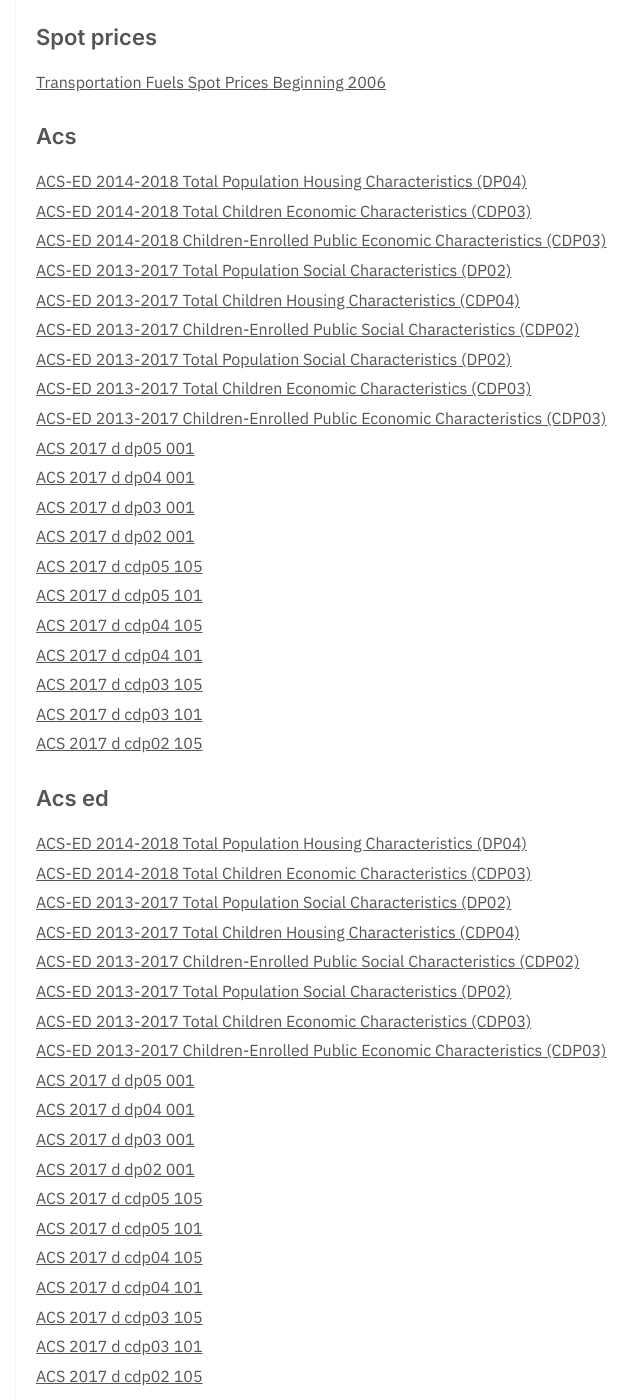
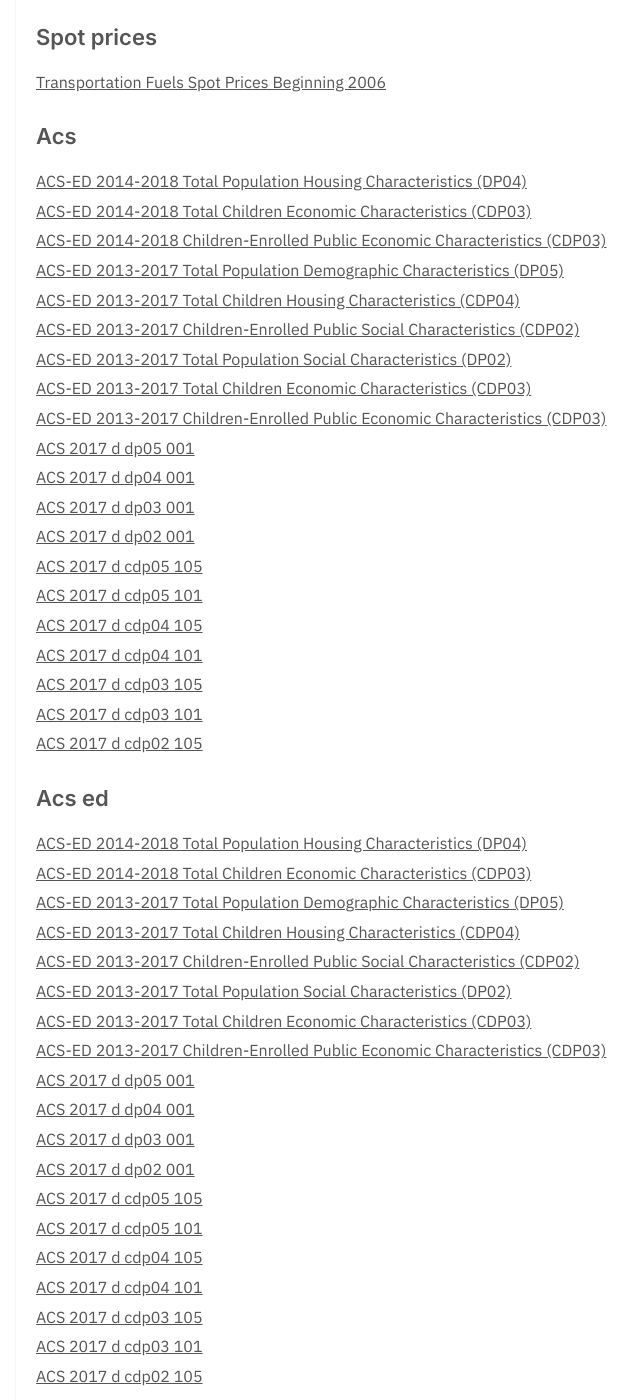
Before and after one commit to dayda-entities/department-of-education, a Jekyll site: the page built from tags.md, in a window 1280 px wide and 1400 px high, scrolled down 10813 px. Shown: the whole window, without its empty margins (294-934 px from the left). Built offline with Jekyll 4.4.1, drawn with Linux system fonts in a browser that asks for light colours; some of the changed text lies outside the part shown.

```diff
--- a/_posts/2021-05-01-acs-ed-2013-2017-total-populat.md
+++ b/_posts/2021-05-01-acs-ed-2013-2017-total-populat.md
@@ -1,24 +1,24 @@
 ---
-title: ACS-ED 2013-2017 Total Population Social Characteristics (DP02)
-created: '2021-05-01T06:58:40.913609'
-modified: '2021-05-01T06:58:40.913620'
+title: ACS-ED 2013-2017 Total Population Demographic Characteristics (DP05)
+created: '2021-05-01T06:58:39.113314'
+modified: '2021-05-01T06:58:39.113321'
 state: active
 type: dataset
 tags:
   - Acs
   - Acs Ed
   - American Community Survey
+  - Demographic
   - Department Of Education
   - Edge
-  - Education Demographic Geographic Estimates
+  - Education Demographic And Geographic Estimates Program
   - National Center For Education Statistics
   - Nces
-  - School District
-  - Social
+  - School Districts
   - U S Census Bureau
 groups: []
 csv_url: >-
-  https://data-nces.opendata.arcgis.com/datasets/cab3accd8ca541f68f988b3fe3278e7c_0.csv?outSR=%7B%22latestWkid%22%3A3857%2C%22wkid%22%3A102100%7D
+  https://data-nces.opendata.arcgis.com/datasets/a8c1a92f266f43508d1cd36568c199e9_11.csv?outSR=%7B%22latestWkid%22%3A3857%2C%22wkid%22%3A102100%7D
 json_url: ''
 layout: post
 
```
